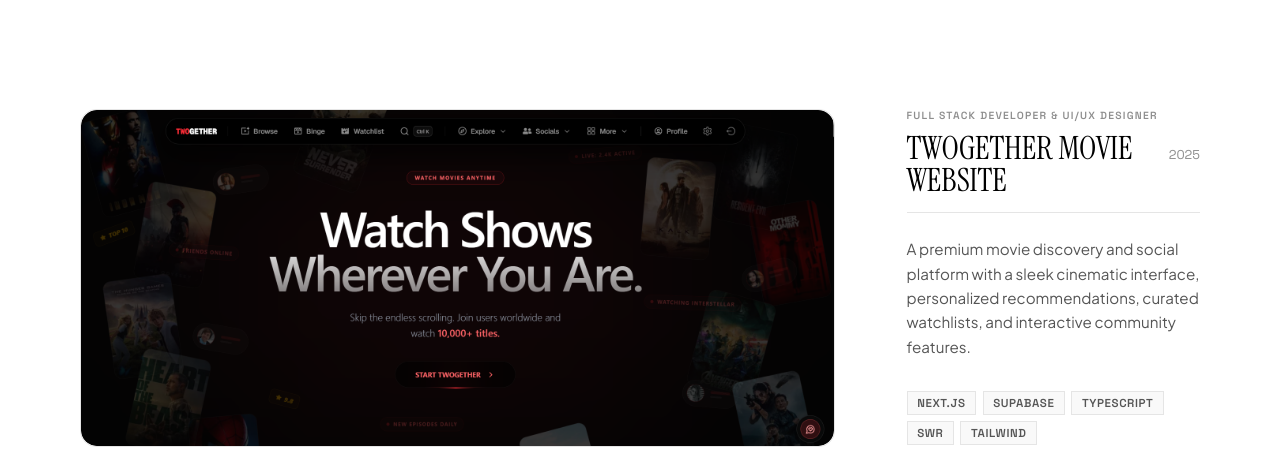
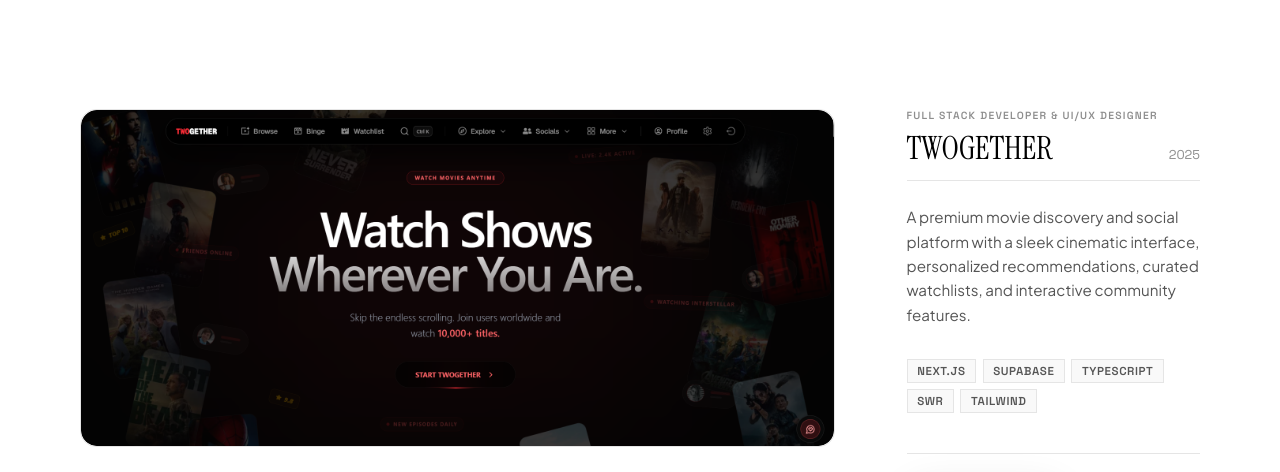
Before and after one commit to meraeugene/andrewvillalon, a plain HTML site: page index.html in a window 1280 px wide. Shown: the part 3460-3932 px from the top of the page. Drawn offline with Linux system fonts and the light colour scheme.

Commit message:
feat: update project name for Twogether Movie Website for brevity

```diff
--- a/index.html
+++ b/index.html
@@ -2337,7 +2337,7 @@
           },
 
 {
-  name: "Twogether Movie Website",
+  name: "Twogether",
   role: "Full Stack Developer & UI/UX Designer",
   year: "2025",
   imageUrl: "assets/twogether-v3.png",
```
